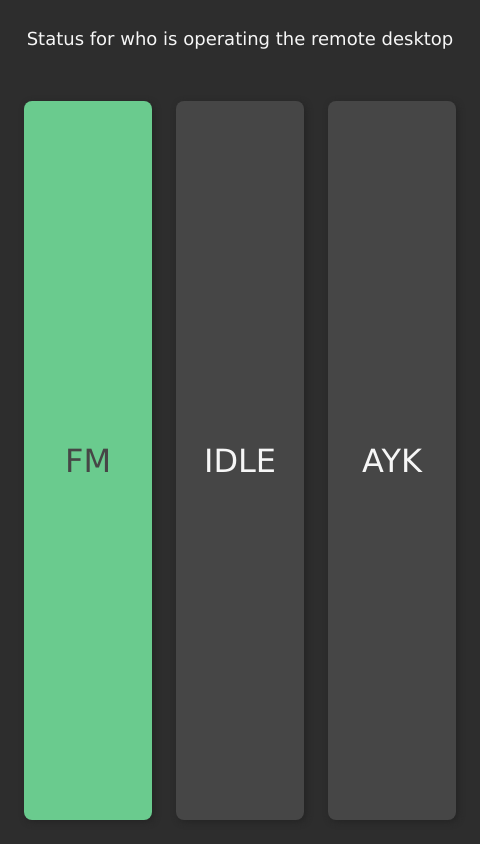
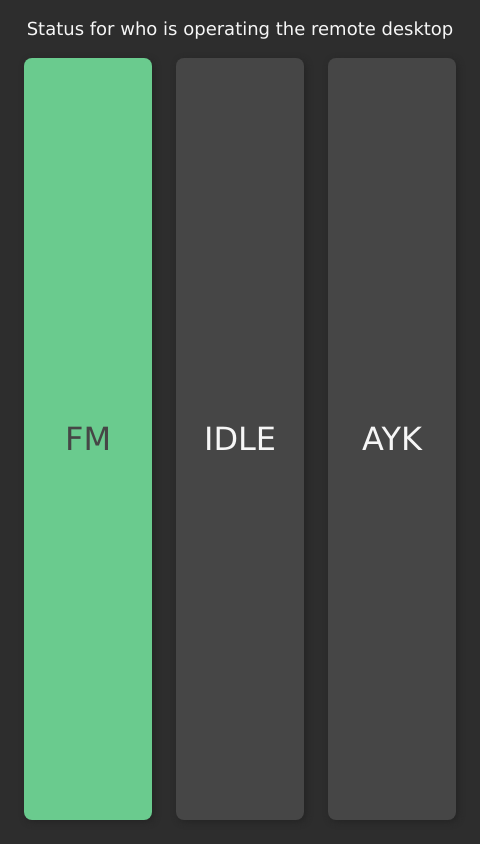
Before and after one commit to Andreas-Espelund/user-status, an Electron app: page index.html in a window 480 px wide. Drawn offline with Linux system fonts and the light colour scheme.

Commit message:
resize fix

```diff
--- a/main.js
+++ b/main.js
@@ -3,7 +3,7 @@ const { app, BrowserWindow } = require('electron');
 function createWindow () {
   const win = new BrowserWindow({
     width: 480,
-    height: 160,
+    height: 200,
     webPreferences: {
       nodeIntegration: true
     }
--- a/styles.css
+++ b/styles.css
@@ -14,13 +14,12 @@ html, body {
     flex-direction: column;
     font-family:'Lucida Sans', 'Lucida Sans Regular', 'Lucida Grande', 'Lucida Sans Unicode', Geneva, Verdana, sans-serif;
     color: rgb(246, 246, 246);
+    gap: 0;
 }
 
 p {
-    margin-inline: auto;
-    padding: 10px 24px 10px 24px;
+    font-size: large;
     text-align: center;
-    font-size: large;
 }
 
 #btn-container {
@@ -28,7 +27,7 @@ p {
     grid-template-columns: repeat(3, 1fr);
     gap: 24px;
     flex: 1;
-    margin: 24px;
+    margin: 1px 24px 24px 24px;
 }
 button {
     all: unset;
```
